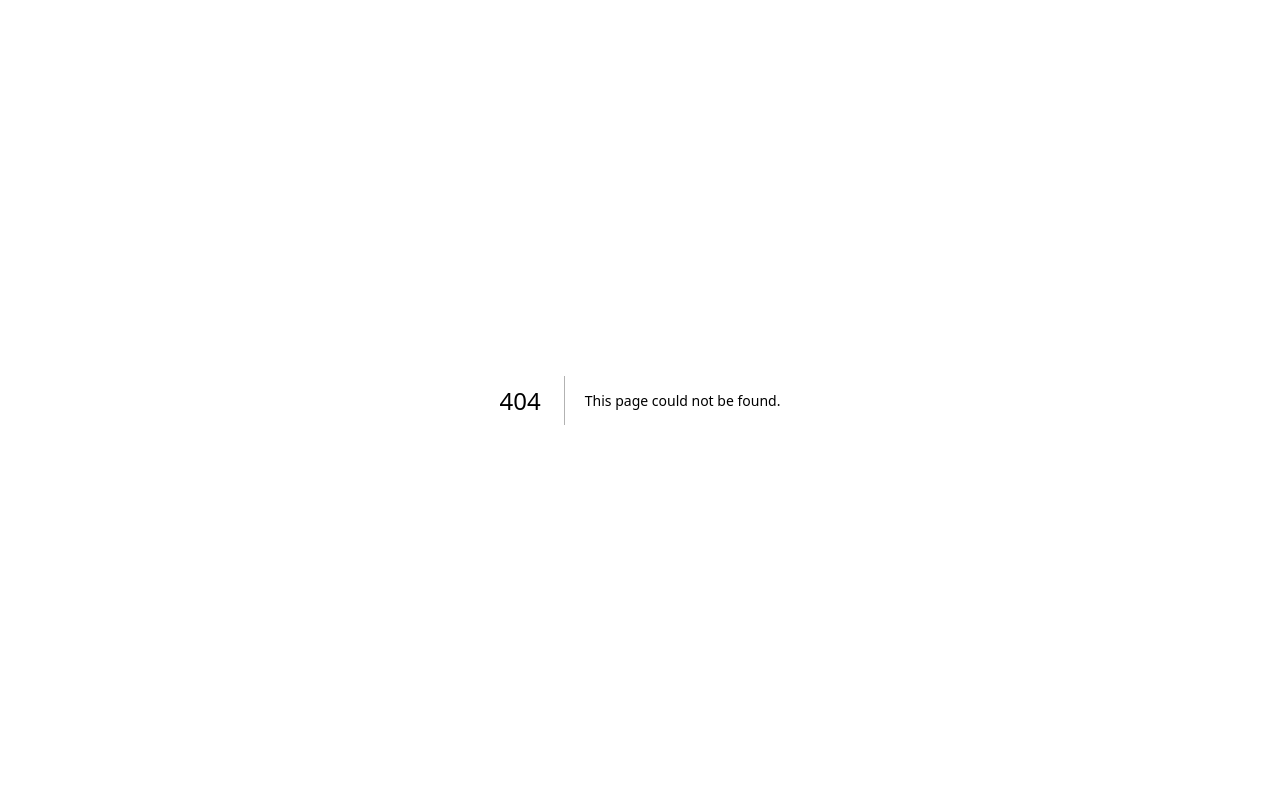
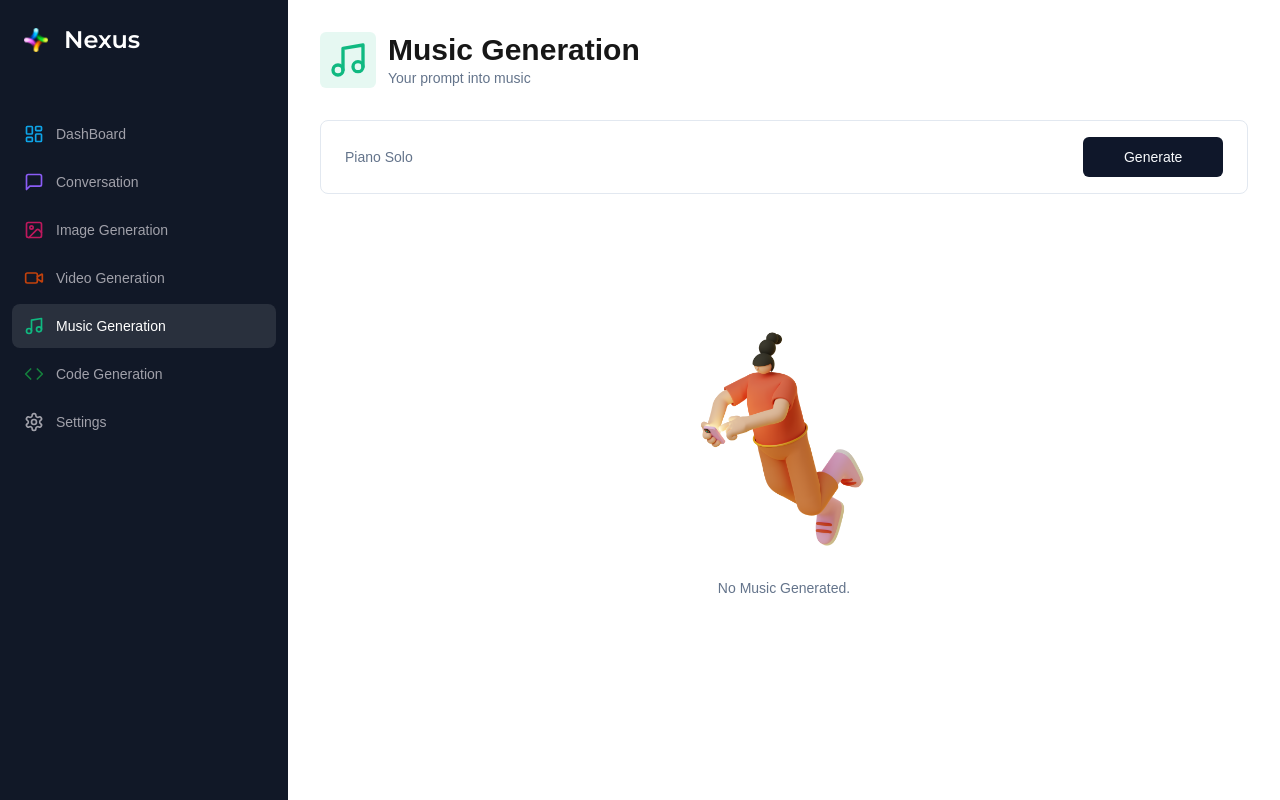
Before and after one commit to ankitsjadhav/AIHub360, a Next.js app: page /music in a window 1280 px wide. Before the commit this address had no page. Built offline with nearby package versions, Linux system fonts and the light colour scheme.

Commit message:
Music Generation

```diff
--- /dev/null
+++ b/app/(dashboard)/(routes)/music/constants.ts
@@ -0,0 +1,8 @@
+import * as z from "zod";
+
+export const formSchema = z.object({
+    prompt: z.string().min(1, {
+        message: "Music prompt is required",
+    }),
+
+});
--- /dev/null
+++ b/app/(dashboard)/(routes)/music/page.tsx
@@ -0,0 +1,117 @@
+"use client";
+
+import axios from "axios";
+import * as z from "zod";
+import { MessageSquare, Music } from "lucide-react";
+
+import { Heading } from "@/components/heading";
+import { useForm } from "react-hook-form";
+
+import { formSchema } from "./constants";
+import { zodResolver } from "@hookform/resolvers/zod";
+import { Form, FormControl, FormField, FormItem } from "@/components/ui/form";
+import { Input } from "@/components/ui/input";
+import { Button } from "@/components/ui/button";
+import { useRouter } from "next/navigation";
+import { useState } from "react";
+import { Empty } from "@/components/empty";
+import { Loader } from "@/components/loader";
+
+
+
+// Define the message type according to the Gemini API structure
+interface Message {
+    role: string;
+    parts: Array<{ text: string }>;
+}
+
+const MusicPage = () => {
+    const router = useRouter();
+    const [music, setMusic] = useState<string>();
+    const form = useForm<z.infer<typeof formSchema>>({
+        resolver: zodResolver(formSchema),
+        defaultValues: {
+            prompt: ""
+        }
+    });
+
+    const isLoading = form.formState.isSubmitting;
+
+    const onSubmit = async (values: z.infer<typeof formSchema>) => {
+        try {
+            setMusic(undefined);
+
+            const response = await axios.post("/api/music", values);
+
+            setMusic(response.data.audio);
+            form.reset();
+        } catch (error: any) {
+            console.log(error);
+        } finally {
+            router.refresh();
+        }
+    };
+
+    return (
+        <div>
+            <Heading
+                title="Music Generation"
+                description="Your prompt into music"
+                icon={Music}
+                iconColor="text-emerald-500"
+                bgColor="bg-emerald-500/10"
+            />
+            <div className="px-4 lg:px-8">
+                <div>
+                    <Form {...form}>
+                        <form
+                            onSubmit={form.handleSubmit(onSubmit)}
+                            className="rounded-lg border w-full p-4 px-3 md:px-6 focus-within:shadow-sm grid grid-cols-12 gap-2"
+                        >
+                            <FormField
+                                name="prompt"
+                                render={({ field }) => (
+                                    <FormItem className="col-span-12 lg:col-span-10">
+                                        <FormControl className="m-0 p-0">
+                                            <Input
+                                                className="border-0 outline-none focus-visible:ring-0 focus-visible:ring-transparent"
+                                                disabled={isLoading}
+                                                placeholder="Piano Solo"
+                                                {...field}
+                                            />
+                                        </FormControl>
+                                    </FormItem>
+                                )}
+                            />
+                            <Button className="col-span-12 lg:col-span-2 w-full" disabled={isLoading}>
+                                Generate
+                            </Button>
+                        </form>
+                    </Form>
+                </div>
+                <div className="space-y-4 mt-4">
+                    {isLoading && (
+                        <div className="p-8 rounded-lg w-full flex items-center justify-center bg-muted">
+                            <Loader />
+                        </div>
+                    )}
+                    {!music && !isLoading && ( <Empty label="No Music Generated." />
+                    )}
+                   {music && (
+                    <audio controls className="w-full mt-8">
+                        <source src={music} />
+                    </audio>
+                   )
+
+
+                   }
+
+
+
+                </div>
+            </div>
+        </div>
+    );
+};
+
+export default MusicPage;
--- /dev/null
+++ b/app/api/music/route.ts
@@ -0,0 +1,46 @@
+import { auth } from "@clerk/nextjs/server";
+import { NextResponse } from "next/server";
+import Replicate from "replicate";
+
+const replicate = new Replicate({
+  auth: process.env.REPLICATE_API_TOKEN
+});
+
+
+export async function POST(
+    req: Request
+) {
+    try {
+        const { userId } = auth();
+        const body = await req.json();
+        const { prompt } = body;
+
+        if (!userId) {
+            return new NextResponse("Unauthorized", { status: 401});
+        }
+
+        if(!prompt) {
+            return new NextResponse("Prompt is  required", { status: 400 });
+        }
+
+        const input = {
+          prompt_b: prompt
+      };
+
+       const response = await replicate.run("riffusion/riffusion:8cf61ea6c56afd61d8f5b9ffd14d7c216c0a93844ce2d82ac1c9ecc9c7f24e05", { input });
+
+       console.log(response);
+
+
+    return NextResponse.json( response);
+
+  } catch (error: unknown) {
+    console.log("[MUSIC_ERROR]", error);
+
+    if (error instanceof Error) {
+      return new NextResponse(`Google API Error: ${error.message}`, { status: 500 });
+    }
+
+    return new NextResponse("Internal error", { status: 500 });
+  }
+}
--- a/package.json
+++ b/package.json
@@ -28,6 +28,7 @@
     "react-dom": "^18",
     "react-hook-form": "^7.53.0",
     "react-markdown": "^9.0.1",
+    "replicate": "^0.33.0",
     "tailwind-merge": "^2.5.2",
     "tailwindcss-animate": "^1.0.7",
     "zod": "^3.23.8"
```
Also changed, not shown: 1 other file (tests, documents, lock files or other folders).
